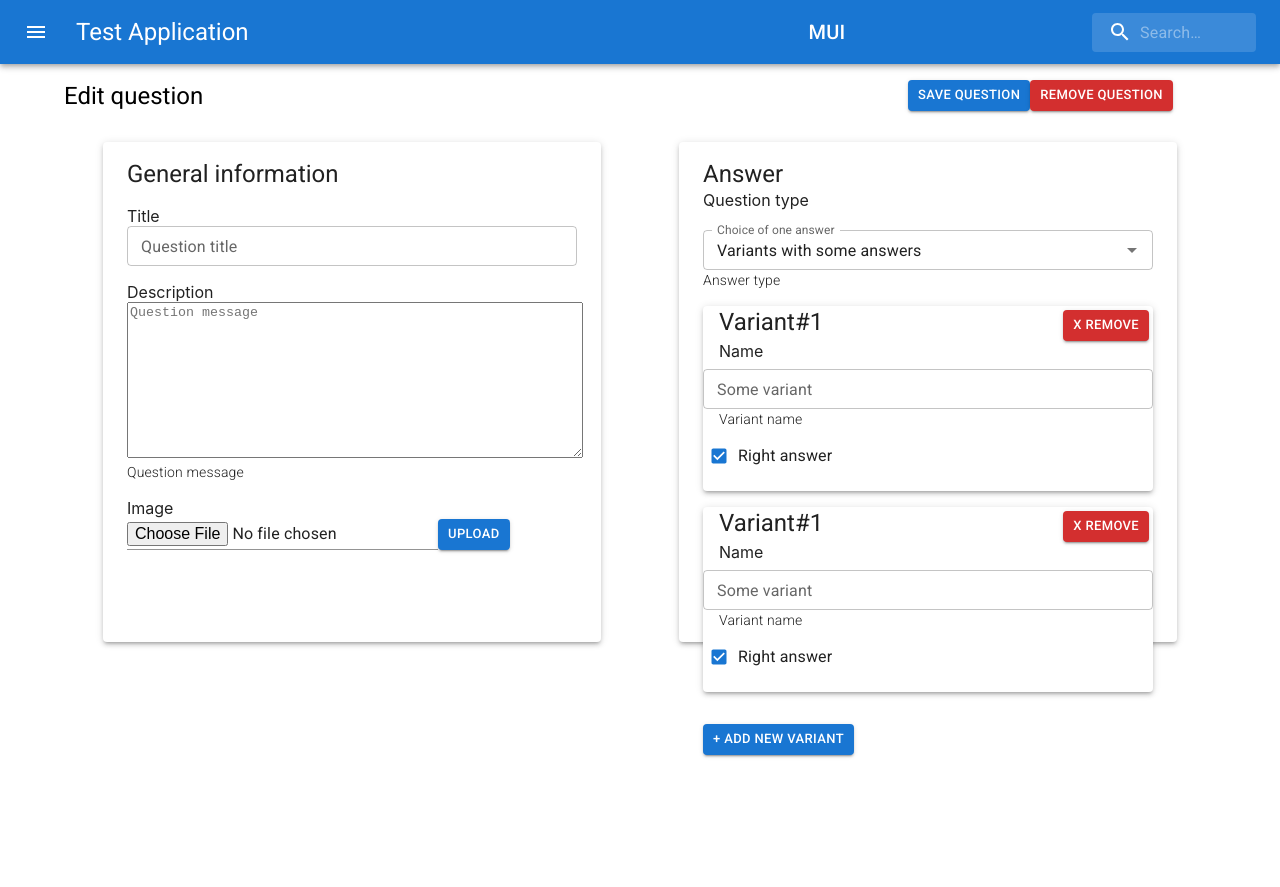
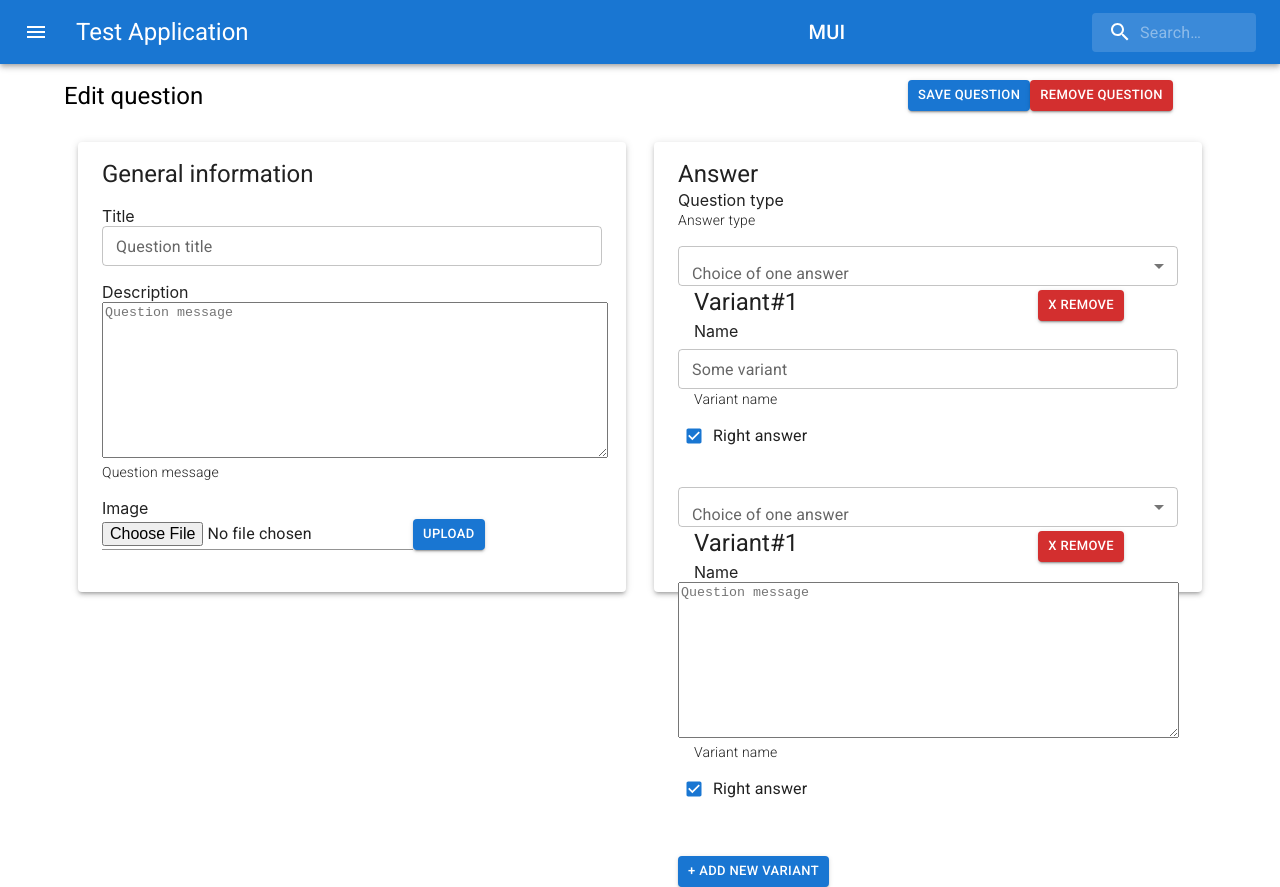
Before and after one commit to GeorgiyBeloklokov/Test-App, a React (Create React App) app: page / in a window 1280 px wide. Both pictures are taken after a click on the button "+ ADD NEW VARIANT". Before the commit the page ends 800 px from the top, so only its background shows below. Built offline with nearby package versions, Linux system fonts and the light colour scheme.

Commit message:
17 - refactoring in reducer ADD_VARIANT_TEXT, refacoring in reducer and component, add unique select for cards

```diff
--- a/src/Components/CreateQuestion/ControllableInputStates.jsx
+++ b/src/Components/CreateQuestion/ControllableInputStates.jsx
@@ -1,41 +1,38 @@
 import * as React from 'react';
-import TextField from '@mui/material/TextField';
-import Autocomplete from '@mui/material/Autocomplete';
-import {typeAnswerFlagCreator} from "../Redux/editQuestionReducer";
+import Box from '@mui/material/Box';
+import InputLabel from '@mui/material/InputLabel';
+import MenuItem from '@mui/material/MenuItem';
+import FormControl from '@mui/material/FormControl';
+import Select from '@mui/material/Select';
 import {useDispatch} from "react-redux";
+import {addVariantContentCreator} from "../Redux/editQuestionReducer";
 
-const options = ['Variants with some answers', 'Text area for answer'];
+export default function BasicSelect(item) {
+    const [age, setAge] = React.useState(null);
+    const dispatch = useDispatch();
 
-export default function ControllableInputStates() {
-  const [value, setValue] = React.useState(options[0]);
-  const [inputValue, setInputValue] = React.useState('');
-  const dispatch = useDispatch();
+    const handleChange = (event) => {
+        setAge(event.target.value);
+        dispatch(addVariantContentCreator(item.item.chekBoxFlag, item.item.variantTitle, item.item.variantTextArea ,
+            event.target.value, item.item))
+    };
 
-
-  return (
-    <div>
-      {/* <div>{`value: ${value !== null ? `'${value}'` : 'null'}`}</div>
-      <div>{`inputValue: '${inputValue}'`}</div> */}
-      <br />
-      <Autocomplete
-        value={value}
-        onChange={(event, newValue) => {
-          setValue(newValue);
-          dispatch(typeAnswerFlagCreator());
-        }}
-        inputValue={inputValue}
-        onInputChange={(event, newInputValue) => {
-          setInputValue(newInputValue);
-
-
-        }}
-        id="controllable-states-demo"
-        options={options}
-        fullWidth
-         size="small"
-        /* sx={{ width: 400 }} */
-        renderInput={(params) => <TextField {...params} label="Choice of one answer" />}
-      />
-    </div>
-  );
+    return (
+        <Box sx={{ minWidth: 120 }}>
+            <FormControl fullWidth>
+                <InputLabel id="demo-simple-select-label">Choice of one answer</InputLabel>
+                <Select
+                    size={'small'}
+                    labelId="demo-simple-select-label"
+                    id="demo-simple-select"
+                    value={age}
+                    label="Choice of one answer"
+                    onChange={handleChange}
+                >
+                    <MenuItem value={true}>Variants with some answers</MenuItem>
+                    <MenuItem value={false}>Text area for answer</MenuItem>
+                </Select>
+            </FormControl>
+        </Box>
+    );
 }
--- a/src/Components/CreateQuestion/CreateQuestion.jsx
+++ b/src/Components/CreateQuestion/CreateQuestion.jsx
@@ -1,8 +1,9 @@
 import {Box, Button, Input, Paper, TextareaAutosize, TextField, Typography} from "@mui/material";
-import ControllableInputStates from "./ControllableInputStates";
 import {useDispatch, useSelector} from "react-redux";
 import {addDescriptionQuestionCreator, addTitleQuestionCreator, addVariantCreator} from "../Redux/editQuestionReducer";
 import Variant from "./Variant";
+import ControllableInputStates from "./ControllableInputStates";
+import React from "react";
 
 
 const CreateQuestion = () => {
@@ -63,13 +64,13 @@
                     flexWrap: 'wrap',
                     '& > :not(style)': {
                         mt: 4,
-                        width: 450,
-                        height: 500,
+                        width: 500,
+                        height: 450,
                         px: 3,
                     },
                 }}
             >
-                <Paper elevation={3}>
+                <Paper elevation={3}   sx={{minHeight:450 }} >
                     <Typography variant="h5" sx={{mt: 2, mb: 2}}>
                         General information
                     </Typography>
@@ -112,7 +113,7 @@
                     <Typography variant="h7">
                         Question type
                     </Typography>
-                    <ControllableInputStates/>
+
                     <Typography
                         variant="body2"
                         fontWeight='light'> Answer type </Typography>
--- a/src/Components/CreateQuestion/Variant.jsx
+++ b/src/Components/CreateQuestion/Variant.jsx
@@ -1,28 +1,24 @@
 import React from 'react';
 import {Button, Checkbox, FormControlLabel, Paper, TextareaAutosize, TextField, Typography} from "@mui/material";
 import {useDispatch, useSelector} from "react-redux";
-import {
-    addVariantCreator,
-    addVariantOneCreator,
-    addVariantTextCreator,
-    removeVarCreator,
-    toggleChekBoxCreator
-} from "../Redux/editQuestionReducer";
+import {addVariantContentCreator, removeVarCreator} from "../Redux/editQuestionReducer";
+import ControllableInputStates from "./ControllableInputStates";
+import BasicSelect from "./ControllableInputStates";
 
 
 const Variant = () => {
     const dispatch = useDispatch();
     const variants = useSelector(state => state.edQuestRed.questionAndAnswer.variants);
-    const typeAnswerFlag = useSelector(state => state.edQuestRed.questionAndAnswer.typeAnswerFlag);
+   /* const typeAnswerFlag = useSelector(state => state.edQuestRed.questionAndAnswer.variants.typeAnswerFlag);*/
 
-    const addVariantOneTitle = (e,item) => {
-        dispatch(addVariantOneCreator( item.chekBoxFlag,e.target.value,item.variantTextArea,item))
+    const addVariantOneTitle = (e, item) => {
+        dispatch(addVariantContentCreator(item.chekBoxFlag, e.target.value, item.variantTextArea,item.typeAnswerFlag, item))
     };
-    const toggleChekBox = (e,item) => {
-        dispatch(addVariantOneCreator(e.target.checked,item.variantTitle,item.variantTextArea,item))
+    const toggleChekBox = (e, item) => {
+        dispatch(addVariantContentCreator(e.target.checked, item.variantTitle, item.variantTextArea, item.typeAnswerFlag, item))
     };
-    const addVariantText = (e,item) => {
-        dispatch(addVariantOneCreator(item.chekBoxFlag,item.variantTitle, e.target.value,item))
+    const addVariantText = (e, item) => {
+        dispatch(addVariantContentCreator(item.chekBoxFlag, item.variantTitle, e.target.value,item.typeAnswerFlag, item))
     };
     const removeVar = (item) => {
         dispatch(removeVarCreator(item))
@@ -30,11 +26,14 @@
 
     const variant = variants.map((item) => {
         return (
+
             <div key={item.id}>
-                        {typeAnswerFlag &&
-                        <Paper elevation={3} sx={{mt: 2}}>
+
+                {item.typeAnswerFlag &&
+                <Paper elevation={0} sx={{mt: 2}}>
+                    <BasicSelect item={item}/>
                     <Typography
-                                variant="h5" sx={{p: 2}}
+                        variant="h5" sx={{ p: 2}}
                         style={{display: 'inline'}}
                     >Variant#1</Typography>
                     <Button sx={{ml: 28}} onClick={() => removeVar(item)} type="submit" variant="contained"
@@ -45,23 +44,43 @@
                     <Typography variant="h7" sx={{p: 2}}>Name</Typography>
                     <br/>
                     <TextField size="small" fullWidth value={item.variantTitle}
-                                       onChange={e => addVariantOneTitle(e,item)} sx={{mt: 1}} type='input'
+                               onChange={e => addVariantOneTitle(e, item)} sx={{mt: 1}} type='input'
                                id="outlined-basic" label="Some variant"
                                variant="outlined"/>
                     <Typography variant="body2" sx={{ml: 2}} fontWeight='light'> Variant name </Typography>
                     <FormControlLabel sx={{pb: 2, pt: 1, pl: 1}}
-                                              control={<Checkbox onChange={(e)=> toggleChekBox(e,item)} inputProps={{ 'aria-label': 'controlled' }}
+                                      control={<Checkbox onChange={(e) => toggleChekBox(e, item)}
+                                                         inputProps={{'aria-label': 'controlled'}}
                                                          defaultChecked size="small"/>} label="Right answer"/>
                 </Paper>
                 }
-                        {!typeAnswerFlag &&
+                {!item.typeAnswerFlag &&
+                <Paper elevation={0} sx={{mt: 2}}>
+                    <ControllableInputStates item={item} />
+                    <Typography
+                        variant="h5" sx={{ p: 2}}
+                        style={{display: 'inline'}}
+                    >Variant#1</Typography>
+                    <Button sx={{ml: 28}} onClick={() => removeVar(item)} type="submit" variant="contained"
+                            color="error" size="small"
+                            component="span">
+                        x Remove
+                    </Button>
+                    <Typography variant="h7" sx={{p: 2}}>Name</Typography>
+                    <br/>
                     <TextareaAutosize
-                            value={item.variantTextArea} onChange={e => addVariantText(e,item)}
-                            aria-label="minimum height"
+                        value={item.variantTextArea} onChange={e => addVariantText(e, item)}
+                        /*aria-label="minimum height"*/
                         minRows={10}
                         placeholder="Question message"
-                            style={{width: '100%'}}
+                        style={{width: '99%'}}
                     />
+                    <Typography variant="body2" sx={{ml: 2}} fontWeight='light'> Variant name </Typography>
+                    <FormControlLabel sx={{pb: 2, pt: 1, pl: 1}}
+                                      control={<Checkbox onChange={(e) => toggleChekBox(e, item)}
+                                                         inputProps={{'aria-label': 'controlled'}}
+                                                         defaultChecked size="small"/>} label="Right answer"/>
+                </Paper>
 
                 }
             </div>
--- a/src/Components/Redux/editQuestionReducer.js
+++ b/src/Components/Redux/editQuestionReducer.js
@@ -14,30 +14,20 @@
             description: null,
             image: [],
             typeofQuestion: false,
+            answer: '',
+            rightAnswer: false,
+            textAnswer: '',
             variants: [
                 {
                     id: 1635621494706,
                     chekBoxFlag: true,
                     variantTitle: null,
                     variantTextArea: null,
+                    typeAnswerFlag: true
                 }
             ],
-            answer: '',
-            rightAnswer: false,
-            textAnswer: '',
-            typeAnswerFlag: true,
-            variantTitle: null,
-            chekBoxFlag: true,
-            variantTextArea: null,
         },
-    variantItem:
-        {
-            id: 1635621494706,
-            chekBoxFlag: true,
-            variantTitle: null,
-            variantTextArea: null,
 
-        }
 };
 
 const editQuestionReducer = (state = defaultState, action) => {
@@ -50,23 +40,28 @@
             return {
                 ...state, questionAndAnswer: {...state.questionAndAnswer, description: action.descriptionText}
             };
-        /*case ADD_VARIANT_TEXT:
-            return {
-                ...state, variantItem: {...state.variantItem, variantTextArea: action.variantTextArea}
-            };*/
-        case TYPE_ANSWER_FLAG:
+
+        /*case TYPE_ANSWER_FLAG:
             return {
                 ...state,
                 questionAndAnswer: {...state.questionAndAnswer, typeAnswerFlag: !state.questionAndAnswer.typeAnswerFlag}
-            };
+            };*/
+
         case VARIANT_TITLE:
         case TOGGLE_CHECKBOX:
         case ADD_VARIANT_TEXT:
+        case TYPE_ANSWER_FLAG:
             return {
                 ...state, questionAndAnswer: {
                     ...state.questionAndAnswer, variants: [...state.questionAndAnswer.variants.map(item => {
                         if (item.id === action.item.id) {
-                            return {...item, variantTitle: action.variantTitle, chekBoxFlag: action.flag,variantTextArea: action.variantTextArea}
+                            return {
+                                ...item,
+                                variantTitle: action.variantTitle,
+                                chekBoxFlag: action.flag,
+                                variantTextArea: action.variantTextArea,
+                                typeAnswerFlag: action.typeAnswerFlag
+                            }
                         }
                         return item;
                     })]
@@ -79,7 +74,7 @@
                 ...state,
                 questionAndAnswer: {
                     ...state.questionAndAnswer,
-                    variants: [...state.questionAndAnswer.variants, {...state.variantItem, id: Date.now()}]
+                    variants: [...state.questionAndAnswer.variants, {...state.questionAndAnswer, id: Date.now()}]
                 }
             });
         case REMOVE_VARIANT:
@@ -91,14 +86,6 @@
                 }
             });
 
-        /*setState({ ...state, note: state.note.filter((tag) => tag !== delTag)
-        });*/
-
-        /*let stateCopy = {...state};
-        stateCopy.questionAndAnswer = {...stateCopy.questionAndAnswer};
-        stateCopy.questionAndAnswer.variants.push({...state.variantItem});
-        return stateCopy;*/
-
         default:
             return state;
 
@@ -108,10 +95,15 @@
 
 export const addTitleQuestionCreator = (titleText) => ({type: ADD_TITLE_QUESTION, titleText});
 export const addDescriptionQuestionCreator = (descriptionText) => ({type: ADD_DESCRIPTION_QUESTION, descriptionText});
-export const typeAnswerFlagCreator = (flag) => ({type: TYPE_ANSWER_FLAG, flag});
-export const addVariantOneCreator = (flag,variantTitle,variantTextArea,item) => ({type: VARIANT_TITLE,flag:flag, variantTitle:variantTitle, variantTextArea:variantTextArea, item:item});
-export const addVariantTextCreator = (variantTextArea) => ({type: ADD_VARIANT_TEXT, variantTextArea});
-export const toggleChekBoxCreator = (flag,item) => ({type: TOGGLE_CHECKBOX, flag,item});
+/*export const typeAnswerFlagCreator = (flag) => ({type: TYPE_ANSWER_FLAG, flag});*/
+export const addVariantContentCreator = (flag, variantTitle, variantTextArea, typeAnswerFlag, item) => ({
+    type: VARIANT_TITLE,
+    flag,
+    variantTitle,
+    variantTextArea,
+     typeAnswerFlag,
+     item
+});
 export const addVariantCreator = () => ({type: ADD_VARIANT});
 export const removeVarCreator = (item) => ({type: REMOVE_VARIANT, item});
 
```
Lines whose indentation alone changed are shown as unchanged.
